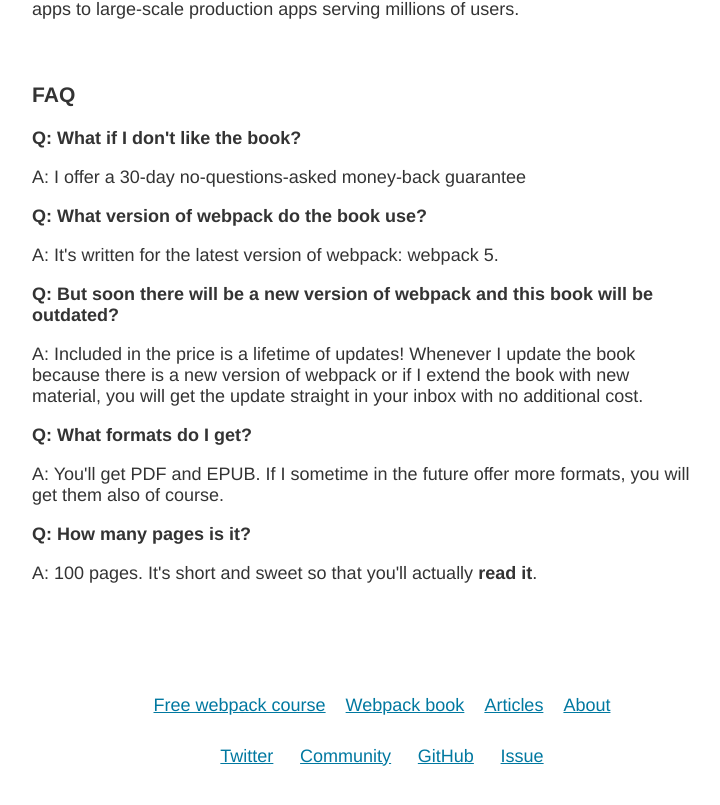
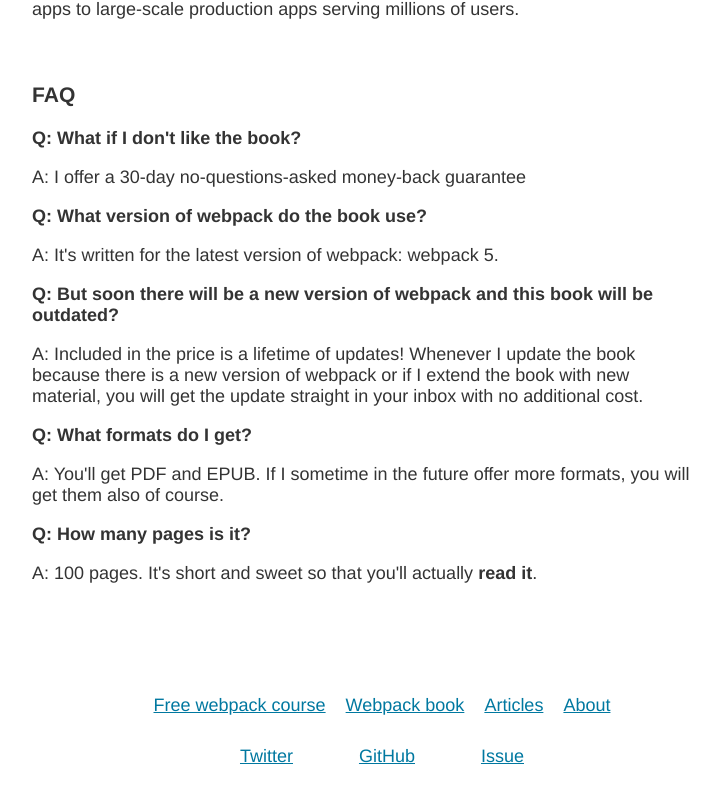
Before and after one commit to jakoblind/webpack-autoconf, a Next.js app: page /webpack-book in a window 1280 px wide. Shown: the part 4206-5011 px from the top of the page, without its empty margins (278-998 px from the left). Built offline with nearby package versions, Linux system fonts and the light colour scheme.

Commit message:
remove link to community

```diff
--- a/src/components/layout.js
+++ b/src/components/layout.js
@@ -32,11 +32,6 @@
         name="google-site-verification"
         content="UOjML_KiDFBKebmkb_ybTNcwQaEq3DIW-f7EIzCFo08"
       />
-      <link
-        href="https://fonts.googleapis.com/css2?family=Inconsolata"
-        rel="stylesheet"
-      />
-
       <script async defer src="https://buttons.github.io/buttons.js" />
       <script
         async
@@ -92,10 +87,6 @@
           <a href="https://twitter.com/karljakoblind">Twitter</a>
         </li>
         <li>
-          <a href="https://spectrum.chat/createapp-dev">Community</a>
-        </li>
-
-        <li>
           <a href="https://github.com/jakoblind">GitHub</a>
         </li>
         <li>
```
